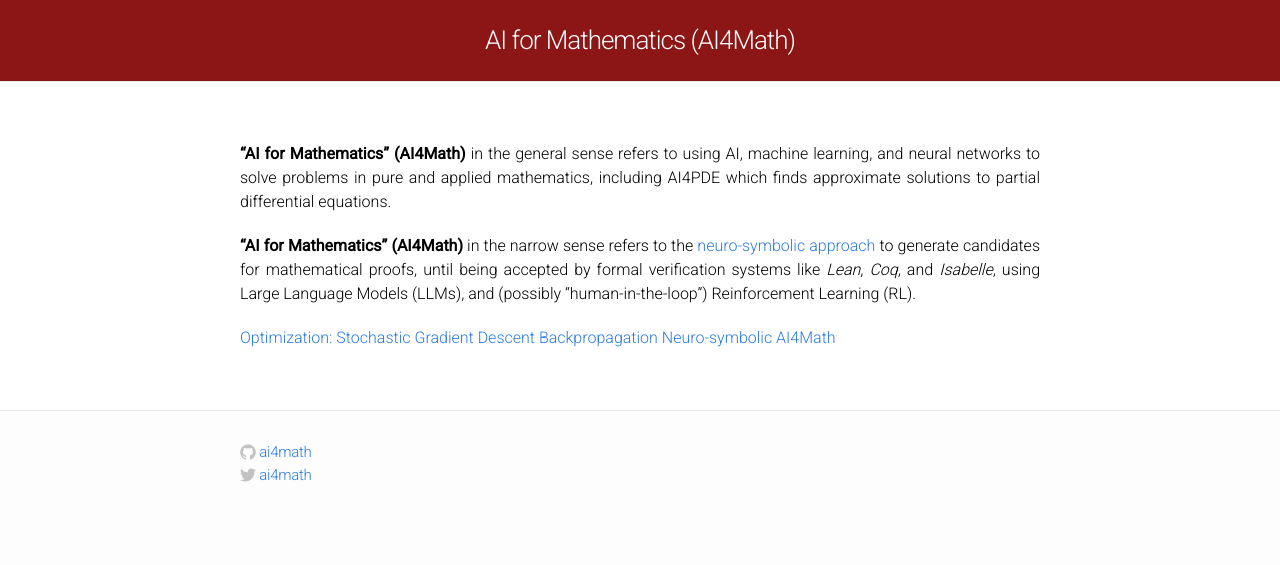
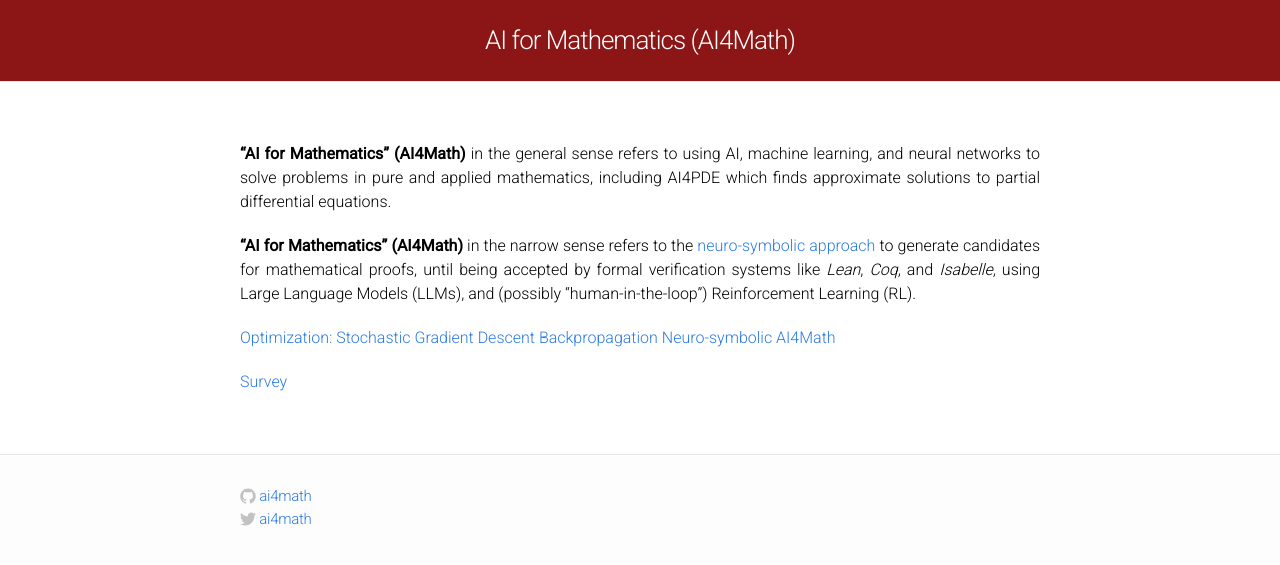
Before and after one commit to AI4PDEs/AI4PDEs.github.io, a Jekyll site: the page built from index.md, in a window 1280 px wide. Shown: the top 565 px of the page. Built offline with Jekyll 4.4.1, drawn with Linux system fonts in a browser that asks for light colours.

Commit message:
Update index.md

```diff
--- a/index.md
+++ b/index.md
@@ -9,3 +9,6 @@ layout: page
 [Optimization: Stochastic Gradient Descent](optimization-1/)
 [Backpropagation](optimization-2/)
 [Neuro-symbolic AI4Math](symbolic/)
+
+
+[Survey](https://arxiv.org/pdf/2303.17078)
```
